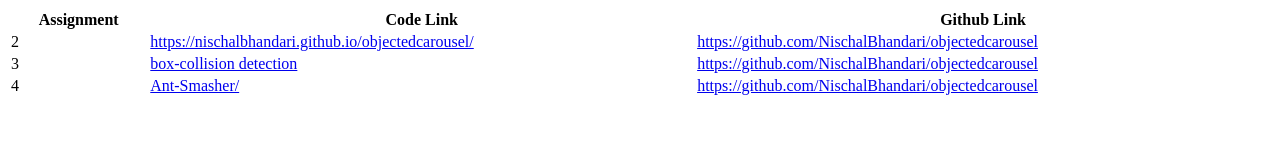
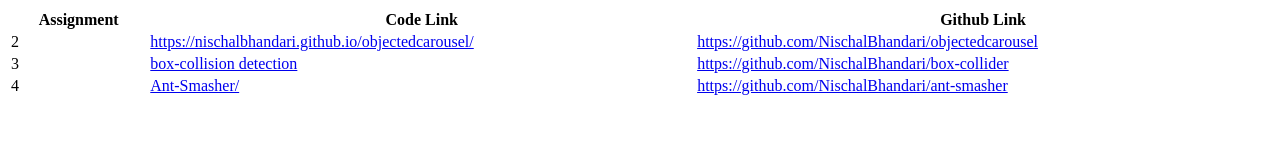
Before and after one commit to NischalBhandari/AssignmentsTable, a plain HTML site: page index.html in a window 1280 px wide. Drawn offline with Linux system fonts and the light colour scheme.

Commit message:
error  corrected

```diff
--- a/index.html
+++ b/index.html
@@ -16,12 +16,12 @@
     <tr>
     <td>3</td>
     <td><a href="https://nischalbhandari.github.io/box-collider/">box-collision detection</a></td>
-    <td><a href="https://github.com/NischalBhandari/box-collider">https://github.com/NischalBhandari/objectedcarousel</a></td>
+    <td><a href="https://github.com/NischalBhandari/box-collider">https://github.com/NischalBhandari/box-collider</a></td>
   </tr>
   <tr>
     <td>4</td>
     <td><a href="https://nischalbhandari.github.io/ant-smasher/">Ant-Smasher/</a></td>
-    <td><a href="https://github.com/NischalBhandari/ant-smasher">https://github.com/NischalBhandari/objectedcarousel</a></td>
+    <td><a href="https://github.com/NischalBhandari/ant-smasher">https://github.com/NischalBhandari/ant-smasher</a></td>
   </tr>
 
 </table>
```
